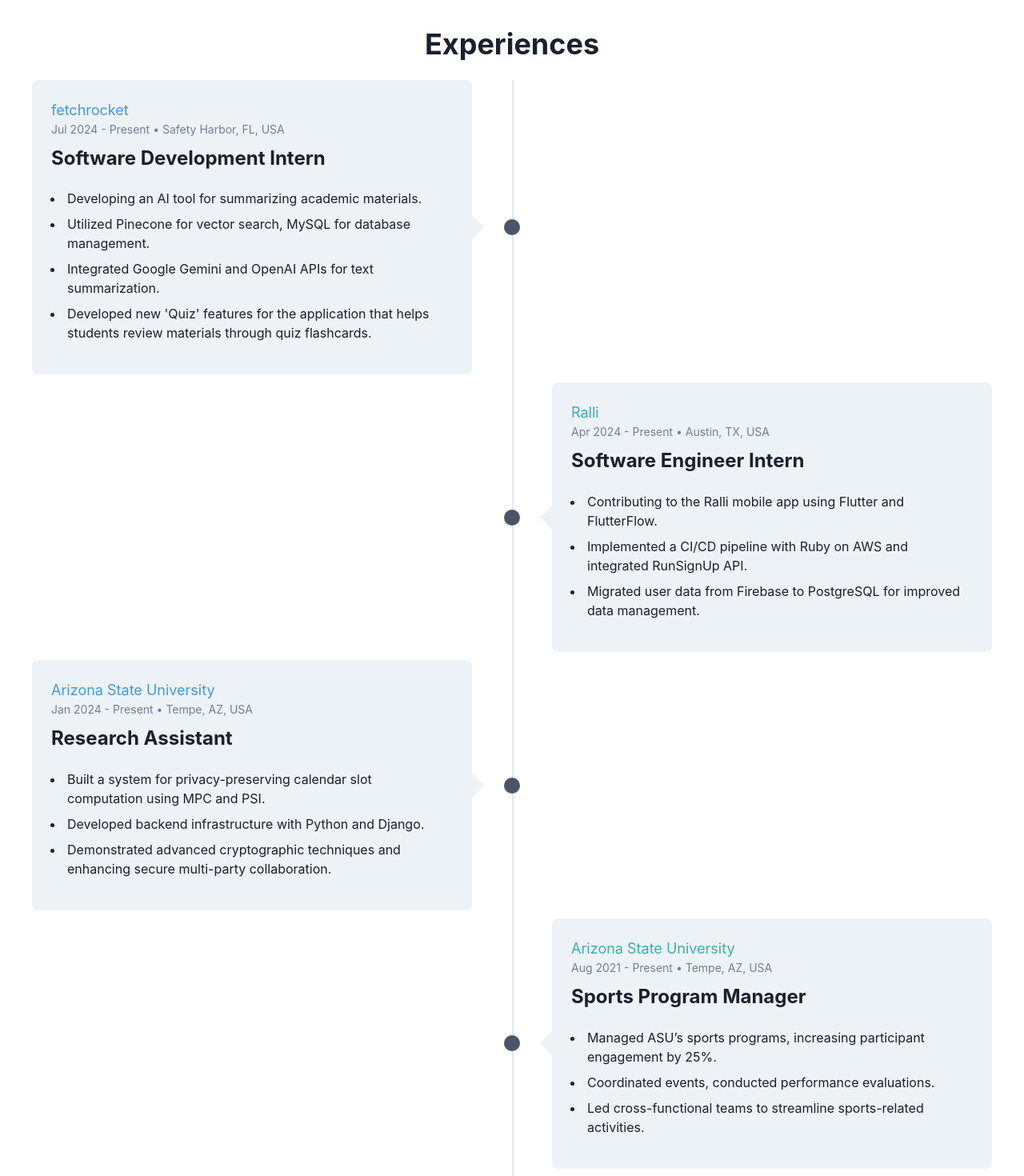
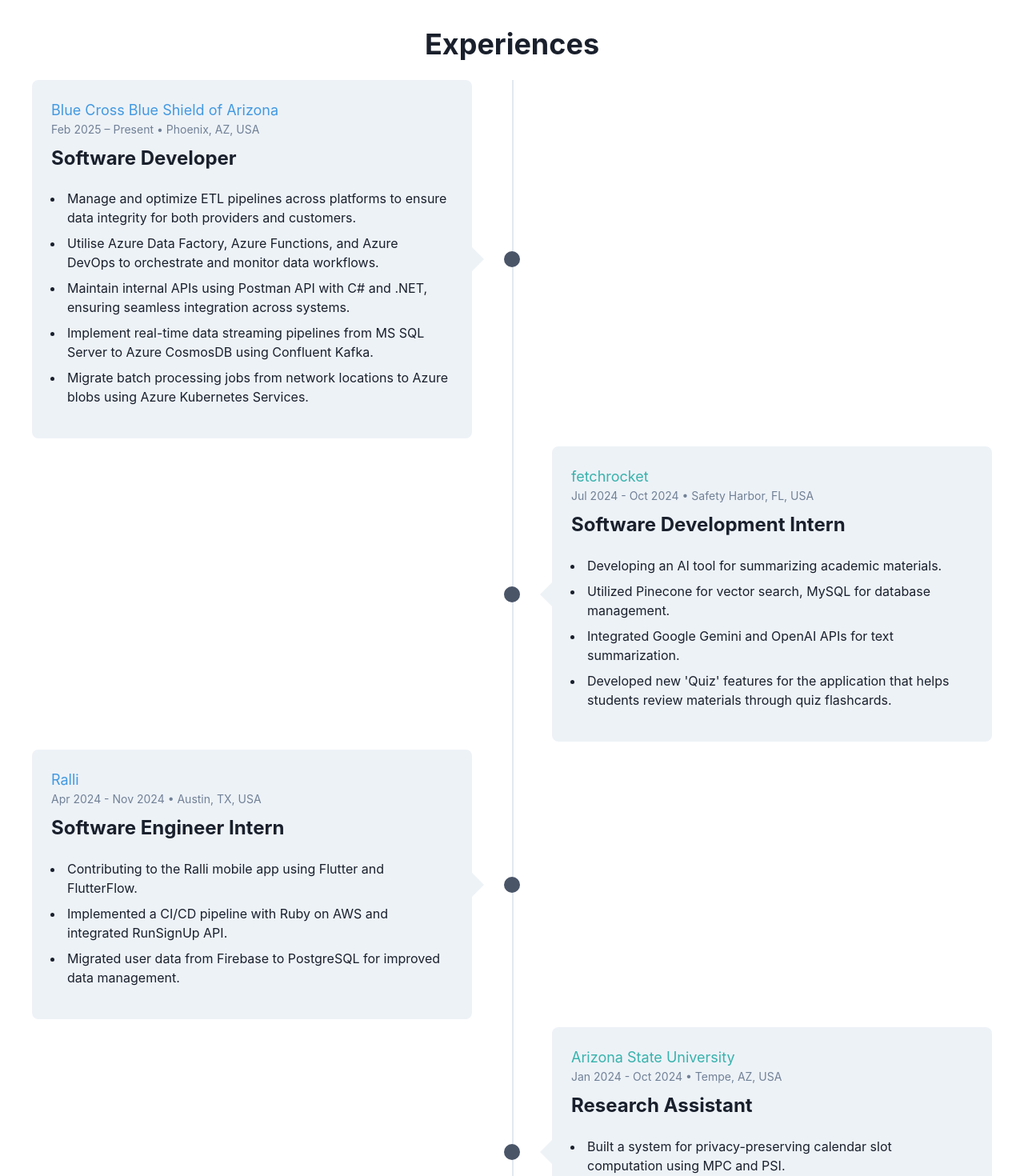
Before and after one commit to davidgamingvn/homepage, a React (Vite) app: page / in a window 1280 px wide. Shown: the part 1040-2510 px from the top of the page at 80% size. Built offline with nearby package versions, Linux system fonts and the light colour scheme.

Commit message:
added bcbsaz

```diff
--- a/src/constants/index.ts
+++ b/src/constants/index.ts
@@ -4,6 +4,7 @@
 import copperlens from "../assets/projects/copperlens.jpg";
 import dall_e from "../assets/projects/dall-e-clone.jpg";
 import firmnifest from "../assets/projects/firmnifest.jpg";
+import frontier from "../assets/projects/frontier.jpg";
 import javafx_shop from "../assets/projects/javafx-shop.jpg";
 import learnix from "../assets/projects/learnix.jpg";
 import muze from "../assets/projects/muze.jpg";
@@ -11,7 +12,6 @@
 import socket_banking from "../assets/projects/socket-banking.jpg";
 import teamup from "../assets/projects/teamup.jpg";
 import weatherhack from "../assets/projects/weatherhack.jpg";
-import frontier from "../assets/projects/frontier.jpg";
 
 export interface Experience {
   id: number;
@@ -33,9 +33,23 @@
 const experiences: Experience[] = [
   {
     id: 1,
+    title: "Software Developer",
+    company: "Blue Cross Blue Shield of Arizona",
+    duration: "Feb 2025 – Present",
+    description: [
+      "Manage and optimize ETL pipelines across platforms to ensure data integrity for both providers and customers.",
+      "Utilise Azure Data Factory, Azure Functions, and Azure DevOps to orchestrate and monitor data workflows.",
+      "Maintain internal APIs using Postman API with C# and .NET, ensuring seamless integration across systems.",
+      "Implement real-time data streaming pipelines from MS SQL Server to Azure CosmosDB using Confluent Kafka.",
+      "Migrate batch processing jobs from network locations to Azure blobs using Azure Kubernetes Services.",
+    ],
+    location: "Phoenix, AZ, USA",
+  },
+  {
+    id: 2,
     title: "Software Development Intern",
     company: "fetchrocket",
-    duration: "Jul 2024 - Present",
+    duration: "Jul 2024 - Oct 2024",
     description: [
       "Developing an AI tool for summarizing academic materials.",
       "Utilized Pinecone for vector search, MySQL for database management.",
@@ -45,10 +59,10 @@
     location: "Safety Harbor, FL, USA",
   },
   {
-    id: 2,
+    id: 3,
     title: "Software Engineer Intern",
     company: "Ralli",
-    duration: "Apr 2024 - Present",
+    duration: "Apr 2024 - Nov 2024",
     description: [
       "Contributing to the Ralli mobile app using Flutter and FlutterFlow.",
       "Implemented a CI/CD pipeline with Ruby on AWS and integrated RunSignUp API.",
@@ -57,10 +71,10 @@
     location: "Austin, TX, USA",
   },
   {
-    id: 3,
+    id: 4,
     title: "Research Assistant",
     company: "Arizona State University",
-    duration: "Jan 2024 - Present",
+    duration: "Jan 2024 - Oct 2024",
     description: [
       "Built a system for privacy-preserving calendar slot computation using MPC and PSI.",
       "Developed backend infrastructure with Python and Django.",
@@ -69,10 +83,10 @@
     location: "Tempe, AZ, USA",
   },
   {
-    id: 4,
+    id: 5,
     title: "Sports Program Manager",
     company: "Arizona State University",
-    duration: "Aug 2021 - Present",
+    duration: "Aug 2021 - Oct 2024",
     description: [
       "Managed ASU’s sports programs, increasing participant engagement by 25%.",
       "Coordinated events, conducted performance evaluations.",
@@ -81,7 +95,7 @@
     location: "Tempe, AZ, USA",
   },
   {
-    id: 5,
+    id: 6,
     title: "Sports Program Supervisor",
     company: "Arizona State University",
     duration: "Aug 2021 - Jul 2022",
```
